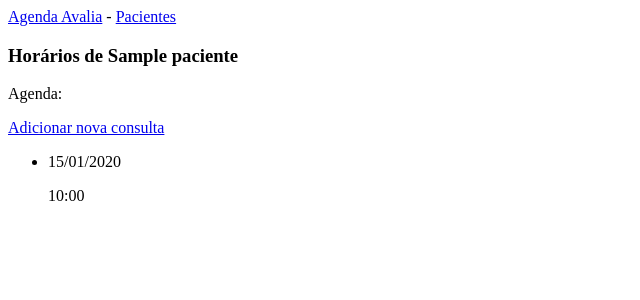
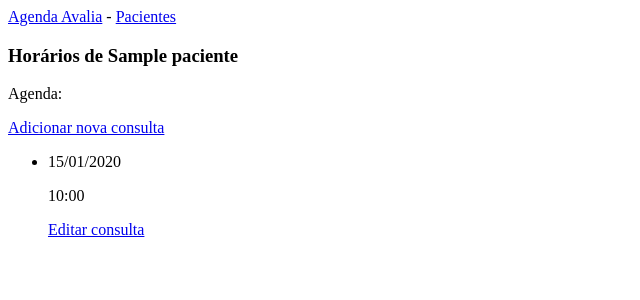
Before and after one commit to dedlop/Agenda-Avalia, a Django app: page /consultas/1/ in a window 1280 px wide. Shown: the top 300 px of the page, without its empty margins (0-640 px from the left). Run offline with Django 5.2, Linux system fonts and the light colour scheme; tables that the repository leaves empty hold one stand-in row (values such as "Sample post").

Commit message:
Criado a view Editar Consultas

```diff
--- a/agenda_pacientes/templates/agenda_pacientes/consultas.html
+++ b/agenda_pacientes/templates/agenda_pacientes/consultas.html
@@ -16,6 +16,9 @@
         <li>
             <p>{{ horario.data | date:"d/m/Y" }}</p>
             <p>{{ horario.hora | time:"H:i" }}</p>
+            <p>
+                <a href="{% url 'editar_consulta' horario.id %}">Editar consulta</a>
+            </p>
         </li>
 
         {% empty %}
--- a/agenda_pacientes/urls.py
+++ b/agenda_pacientes/urls.py
@@ -7,4 +7,5 @@ urlpatterns = [
     path('novo_paciente', views.novo_paciente, name='novo_paciente'),
     path('consultas/<paciente_id>/', views.consultas, name='consultas'),
     path('nova_consulta/<paciente_id>', views.nova_consulta, name='nova_consulta'),
+    path('editar_consulta/<consulta_id>', views.editar_consulta, name='editar_consulta'),
 ]
--- a/agenda_pacientes/views.py
+++ b/agenda_pacientes/views.py
@@ -1,5 +1,5 @@
 from django.shortcuts import render
-from .models import Paciente
+from .models import Paciente, Consulta
 from .forms import PacienteForm, ConsultaForm
 from django.http import HttpResponseRedirect
 from django.urls import reverse
@@ -55,3 +55,23 @@ def nova_consulta(request, paciente_id):
 
     context = {'paciente': paciente, 'form': form}
     return render(request, 'agenda_pacientes/nova_consulta.html', context)
+
+def editar_consulta(request, consulta_id):
+    """Edita uma consulta existente"""
+    consulta = Consulta.objects.get(id=consulta_id)
+    paciente = consulta.paciente
+
+    if request.method != 'POST':
+        #Requisição inicial; preenche previamente o formulário com a entrada atual
+        form = ConsultaForm(instance=consulta)
+
+    else:
+        # Dados de Post submetidos; processa os dados
+        form = ConsultaForm(instance=consulta, data=request.POST)
+        if form.is_valid():
+            form.save()
+            return HttpResponseRedirect(reverse('consultas', args=[paciente.id]))
+
+    context = {'consulta': consulta, 'paciente': paciente, 'form': form}
+
+    return render(request, 'agenda_pacientes/editar_consulta.html', context)
```
Also changed, not shown: agenda_pacientes/templates/agenda_pacientes/editar_consulta.html (added, +15 -0 lines).
